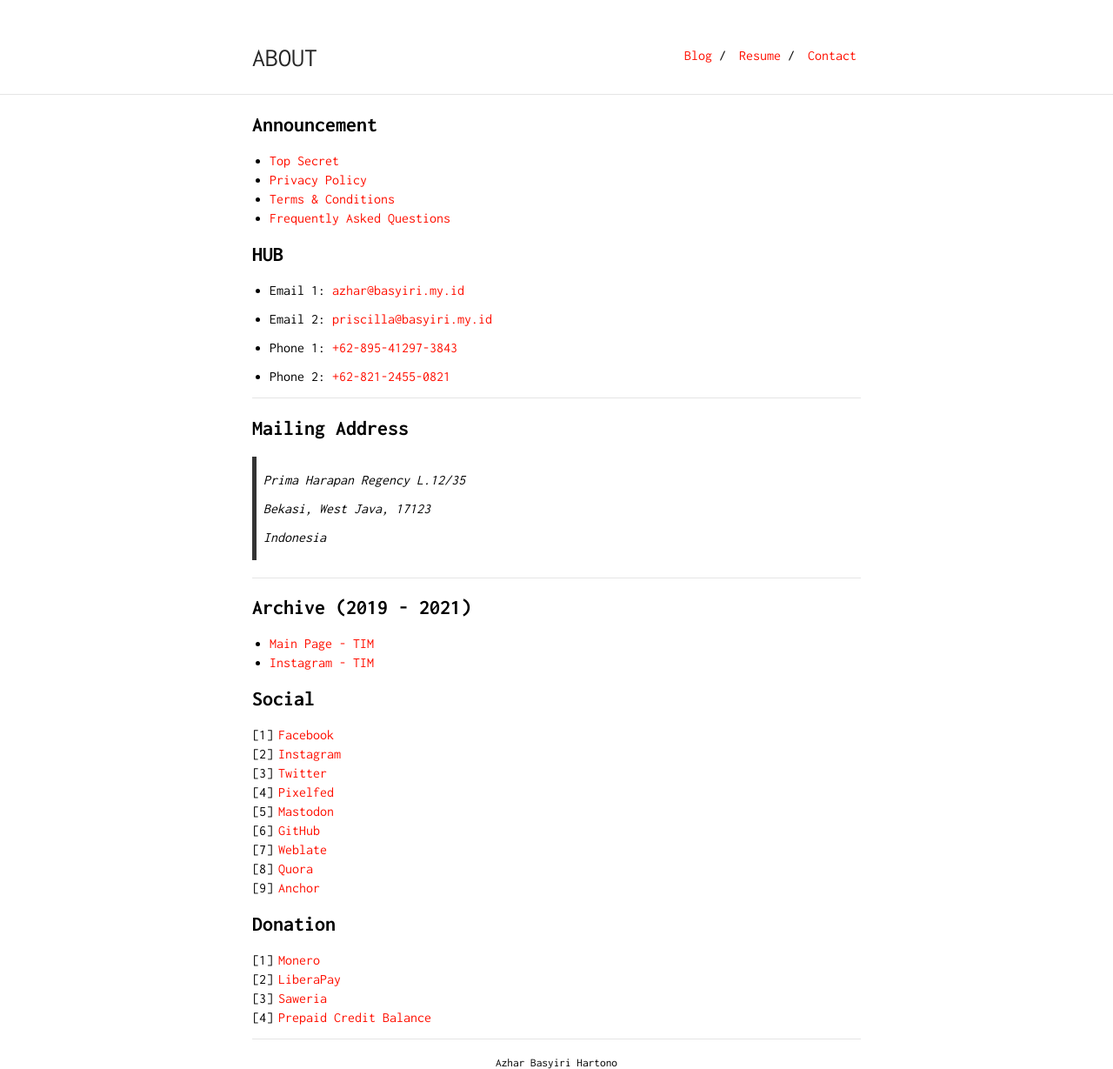
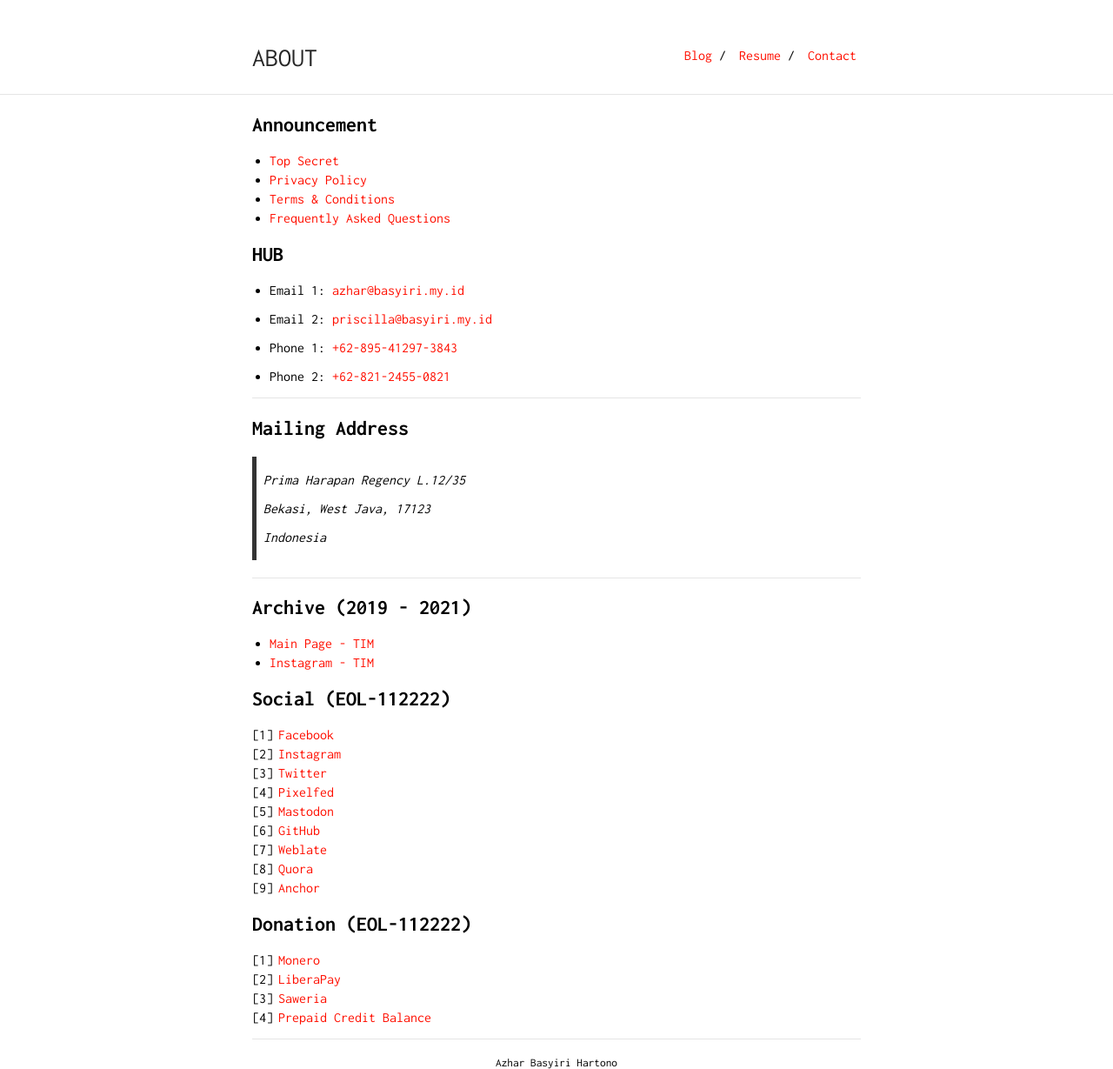
Before and after one commit to intrapegasus/en, a Jekyll site: the page built from contact.md, in a window 1280 px wide. Shown: the whole page at 87% size. Built offline with Jekyll 4.4.1, drawn with Linux system fonts in a browser that asks for light colours; our own code applies the rules of GitHub Pages for plain Markdown files.

Commit message:
Update contact.md

```diff
--- a/contact.md
+++ b/contact.md
@@ -37,7 +37,7 @@ is_contact: true
 * [Main Page - TIM](https://basyiri.my.id/goodbye)
 * [Instagram - TIM](https://instagram.com/azharbasyirihvrtono)
 
-## Social
+## Social (EOL-112222)
 
 1. [Facebook](https://facebook.com/intrapegasus)
 2. [Instagram](https://instagram.com/intrapegasus)
@@ -49,7 +49,7 @@ is_contact: true
 8. [Quora](https://id.quora.com/profile/Intrapegasus)
 9. [Anchor](https://anchor.fm/intrapegasus)
 
-## Donation
+## Donation (EOL-112222)
 1. [Monero](xmr.txt)
 2. [LiberaPay](https://liberapay.com/intrapegasus)
 3. [Saweria](https://saweria.co/intrapegasus)
```
